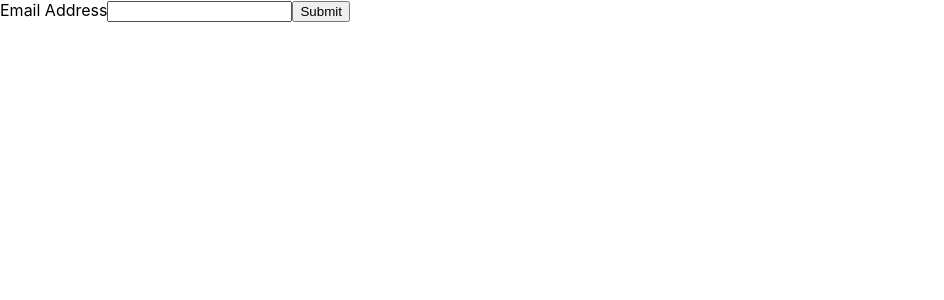
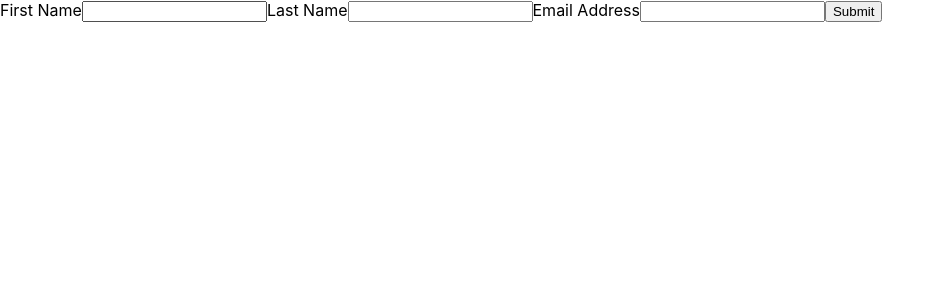
Before and after one commit to eugenehan94/React-PracticeAndTest-File, a React (Create React App) app: page / in a window 1280 px wide. Shown: the top 300 px of the page, without its empty margins (0-944 px from the left). Built offline with nearby package versions, Linux system fonts and the light colour scheme; the HTML template or start-up script is replaced by a standard one.

Commit message:
formik practice

```diff
--- a/src/App.js
+++ b/src/App.js
@@ -34,11 +34,25 @@
 //     .typeError("Please enter a valid number")
 //     .required("Required"),
 // });
+
 const App = () => {
   const classes = useStyles();
 
   const formik = useFormik({
-    initialValues: { email: "" },
+    initialValues: {
+      firstName: "",
+      lastName: "",
+      email: "",
+    },
+    validationSchema: Yup.object({
+      firstName: Yup.string()
+        .max(15, "Must be 15 characters or less")
+        .required("Required"),
+      lastName: Yup.string()
+        .max(20, "Must be 20 characters or less")
+        .required("Required"),
+      email: Yup.string().email("Invalid email address").required("Required"),
+    }),
     onSubmit: (values) => {
       alert(JSON.stringify(values, null, 2));
     },
@@ -46,14 +60,43 @@
   return (
     <div>
       <form onSubmit={formik.handleSubmit}>
+        <label htmlFor="firstName">First Name</label>
+        <input
+          id="firstName"
+          name="firstName"
+          type="text"
+          onChange={formik.handleChange}
+          onBlur={formik.handleBlur}
+          value={formik.values.firstName}
+        />
+        {formik.touched.firstName && formik.errors.firstName ? (
+          <div>{formik.errors.firstName}</div>
+        ) : null}
+
+        <label htmlFor="lastName">Last Name</label>
+        <input
+          id="lastName"
+          name="lastName"
+          type="text"
+          onChange={formik.handleChange}
+          onBlur={formik.handleBlur}
+          value={formik.values.lastName}
+        />
+        {formik.touched.lastName && formik.errors.lastName ? (
+          <div>{formik.errors.lastName}</div>
+        ) : null}
+
         <label htmlFor="email">Email Address</label>
         <input
           id="email"
           name="email"
           type="email"
           onChange={formik.handleChange}
+          onBlur={formik.handleBlur}
           value={formik.values.email}
         />
+        {formik.errors.email ? <div>{formik.errors.email}</div> : null}
+
         <button type="submit">Submit</button>
       </form>
 
```
